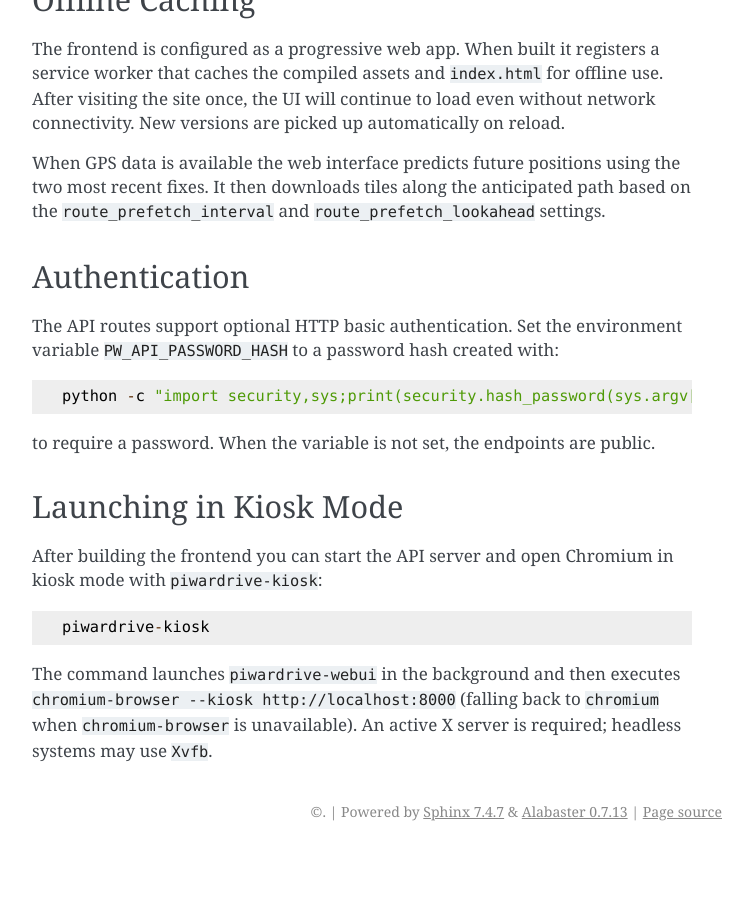
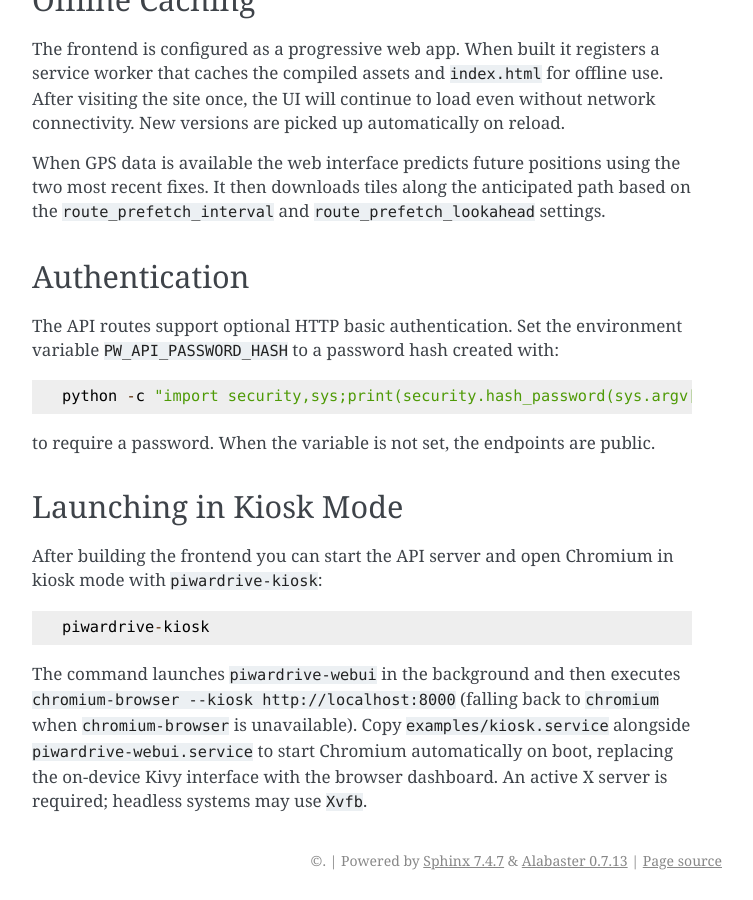
Before and after one commit to Trashytalk/piwardrive, a Sphinx documentation site: the page built from docs/web_ui.rst, in a window 1280 px wide and 900 px high, scrolled down 1278 px. Shown: the whole window, without its empty margins (388-1141 px from the left). Built offline with Sphinx 7.4.7, drawn with Linux system fonts in a browser that asks for light colours; before the commit the page ends 2129 px from its top, so only the background shows below that.

Commit message:
Document kiosk mode

```diff
--- a/docs/web_ui.rst
+++ b/docs/web_ui.rst
@@ -84,4 +84,7 @@ kiosk mode with ``piwardrive-kiosk``::
 The command launches ``piwardrive-webui`` in the background and then executes
 ``chromium-browser --kiosk http://localhost:8000`` (falling back to
 ``chromium`` when ``chromium-browser`` is unavailable).
+Copy ``examples/kiosk.service`` alongside ``piwardrive-webui.service`` to start
+Chromium automatically on boot, replacing the on-device Kivy interface with the
+browser dashboard.
 An active X server is required; headless systems may use ``Xvfb``.
```
Also changed, not shown: README.md (+9 -15 lines), 1 other file.
